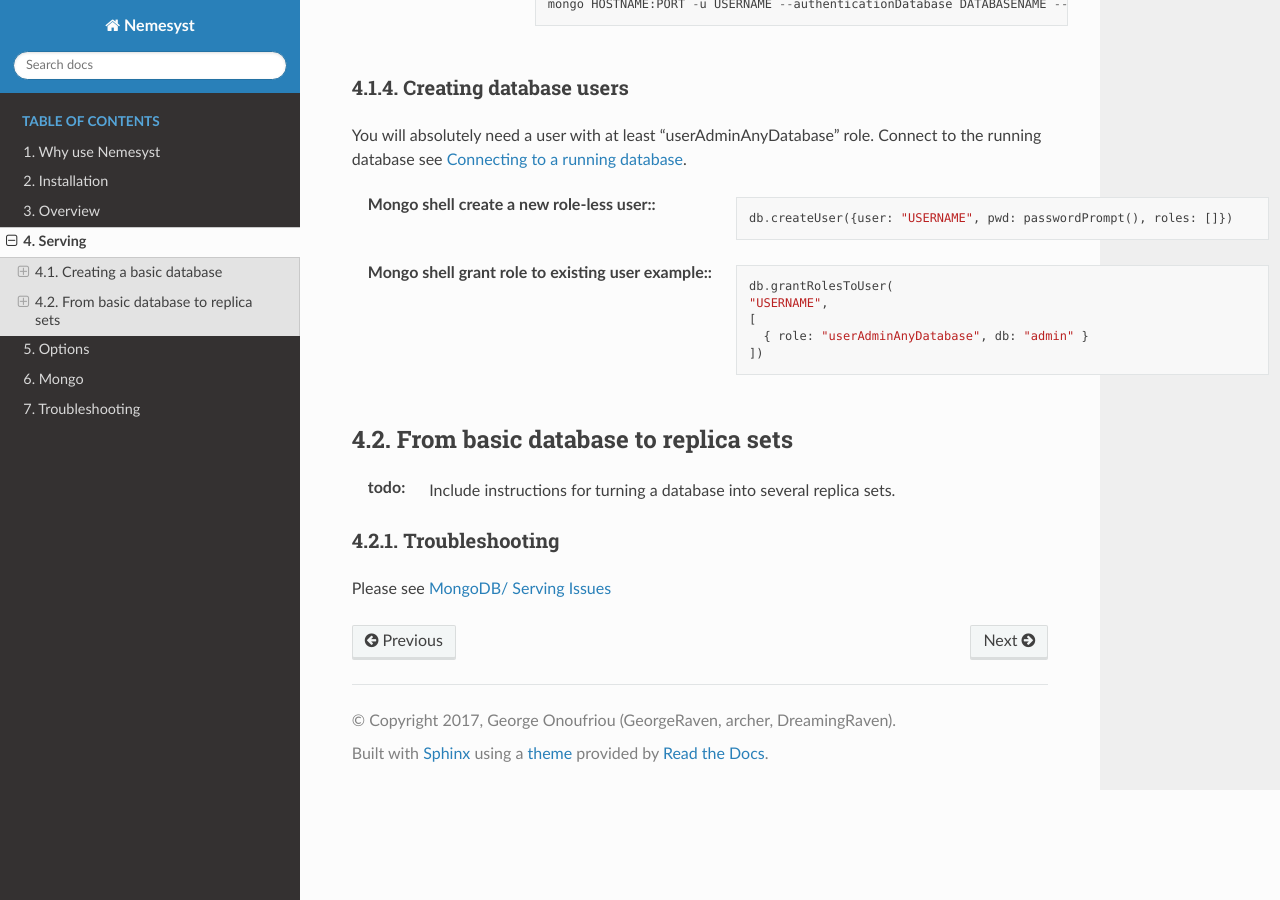
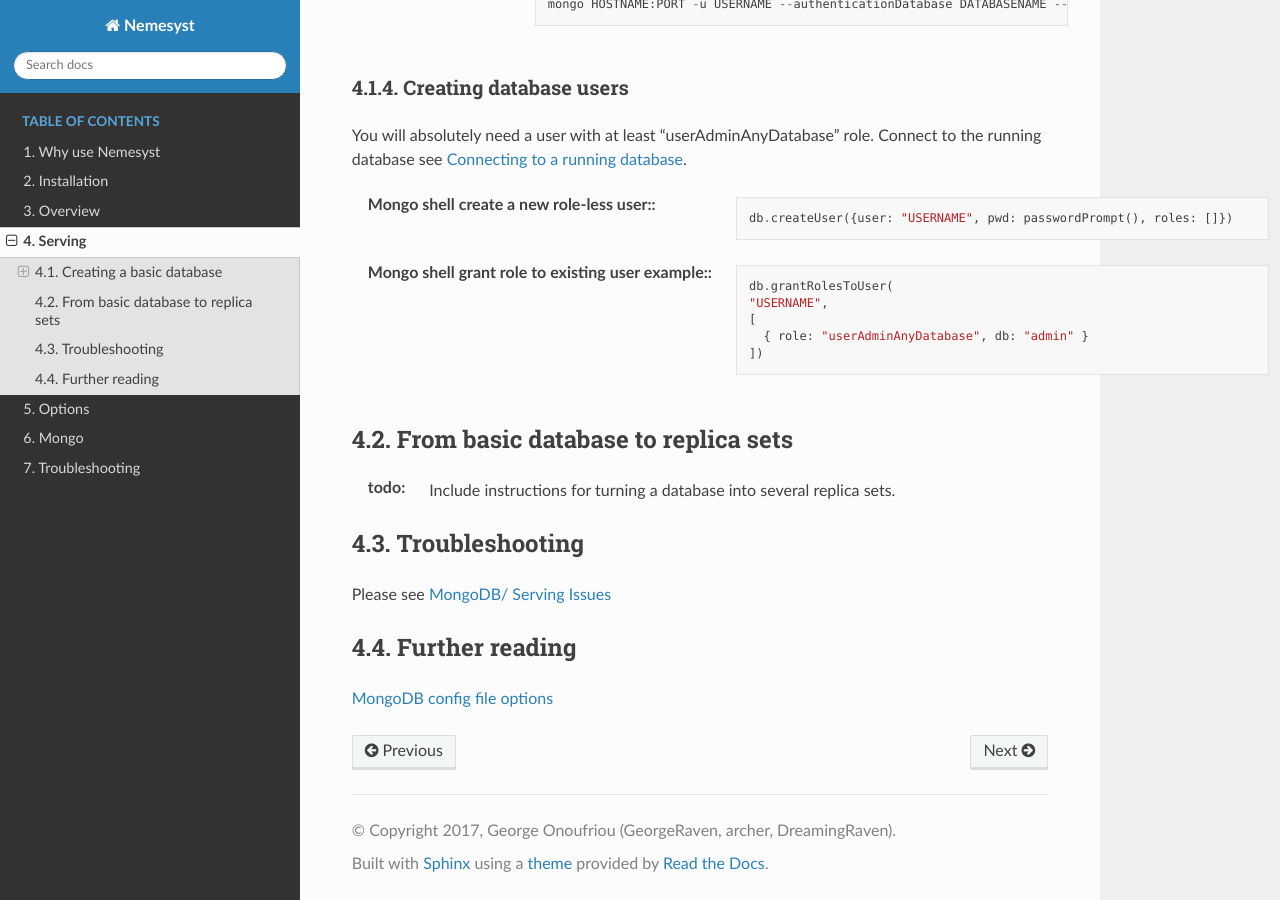
Before and after one commit to DreamingRaven/nemesyst, a Sphinx documentation site: the page built from docs/source/serving.rst, in a window 1280 px wide and 900 px high, scrolled down 2212 px. Built offline with Sphinx 7.4.7 and the Read the Docs theme 2.0.0, drawn with Linux system fonts in a browser that asks for light colours; the version number could not be read and is left out.

Commit message:
Added docs further reading
added main further reading in serving section for more in depth
information.

```diff
--- a/docs/source/serving.rst
+++ b/docs/source/serving.rst
@@ -125,6 +125,11 @@ From basic database to replica sets
   Include instructions for turning a database into several replica sets.
 
 Troubleshooting
----------------
++++++++++++++++
 
 Please see |troubleshooting|
+
+Further reading
++++++++++++++++
+
+`MongoDB config file options <https://docs.mongodb.com/manual/reference/configuration-options/>`_
```
